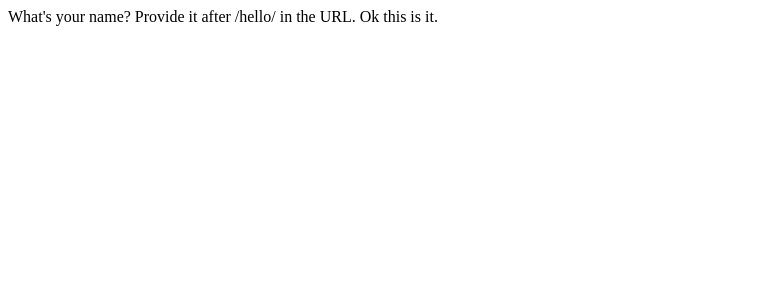
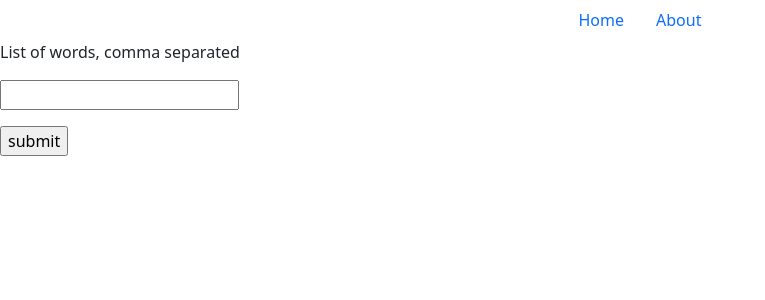
Before and after one commit to HarshdeepGupta/codenames-assist, a Flask app: page /home/ in a window 1280 px wide. Shown: the top 300 px of the page, without its empty margins (0-765 px from the left). Run offline with Flask 2, Linux system fonts and the light colour scheme.

Commit message:
Add a simple form to get a single word

```diff
--- a/src/server.py
+++ b/src/server.py
@@ -1,20 +1,29 @@
 from datetime import datetime
-from flask import Flask, render_template
-server = Flask(__name__)
+from flask import Flask, render_template, request, redirect, url_for
+app = Flask(__name__)
 
 
-@server.route("/")
+@app.route("/")
 def hello():
-    return "Hello World!"
+    app.logger.info(("name is: {}".format(app.name)))
+    return redirect("home")
 
 
-@server.route("/home/")
-def hello_there(name=None):
-    server.logger.error("THis is it")
-    return render_template(
-        "home.html"
-    )
+@app.route("/home/", methods=['GET', 'POST'])
+def homepage(name=None):
+    if request.method == "POST":
+        words = request.form["nm"]
+        return redirect(url_for("getClues", words=words))
+    else:
+        return render_template(
+            "home.html"
+        )
+
+
+@app.route('/getClues/<words>')
+def getClues(words: str):
+    return "The words are: {}".format(words.split(','))
 
 
 if __name__ == "__main__":
-    server.run(host="0.0.0.0",  debug=True, port=5000)
+    app.run(host="0.0.0.0",  debug=True, port=5000)
--- a/src/templates/base.html
+++ b/src/templates/base.html
@@ -1,5 +1,6 @@
 <!DOCTYPE html>
 <html>
+
 <head>
     <link href="https://cdn.jsdelivr.net/npm/bootstrap@5.0.0/dist/css/bootstrap.min.css" rel="stylesheet"
         integrity="sha384-wEmeIV1mKuiNpC+IOBjI7aAzPcEZeedi5yW5f2yOq55WWLwNGmvvx4Um1vskeMj0" crossorigin="anonymous">
@@ -17,8 +18,11 @@
             <a class="nav-link" href="#">About</a>
         </li>
     </ul>
+    {% block content %}{% endblock %}
+
     <script src="https://cdn.jsdelivr.net/npm/bootstrap@5.0.0/dist/js/bootstrap.bundle.min.js"
         integrity="sha384-p34f1UUtsS3wqzfto5wAAmdvj+osOnFyQFpp4Ua3gs/ZVWx6oOypYoCJhGGScy+8"
         crossorigin="anonymous"></script>
 </body>
+
 </html>
--- a/src/templates/home.html
+++ b/src/templates/home.html
@@ -1,14 +1,10 @@
-<!DOCTYPE html>
-<html>
-    <head>
-        <meta charset="utf-8" />
-        <title>Hello, Flask</title>
-    </head>
-    <body>
-        {%if name %}
-            <strong>Hello there, {{ name }}!</strong> It's {{ date.strftime("%A, %d %B, %Y at %X") }}.
-        {% else %}
-            What's your name? Provide it after /hello/ in the URL. Ok this is it.
-        {% endif %}
-    </body>
-</html>
+{% extends "base.html" %}
+
+{% block content %}
+<form action="#" method="POST">
+    <p>List of words, comma separated</p>
+    <p><input type="text" name="nm"></p>
+    <p><input type="submit" value="submit"></p>
+
+</form>
+{% endblock %}
```
